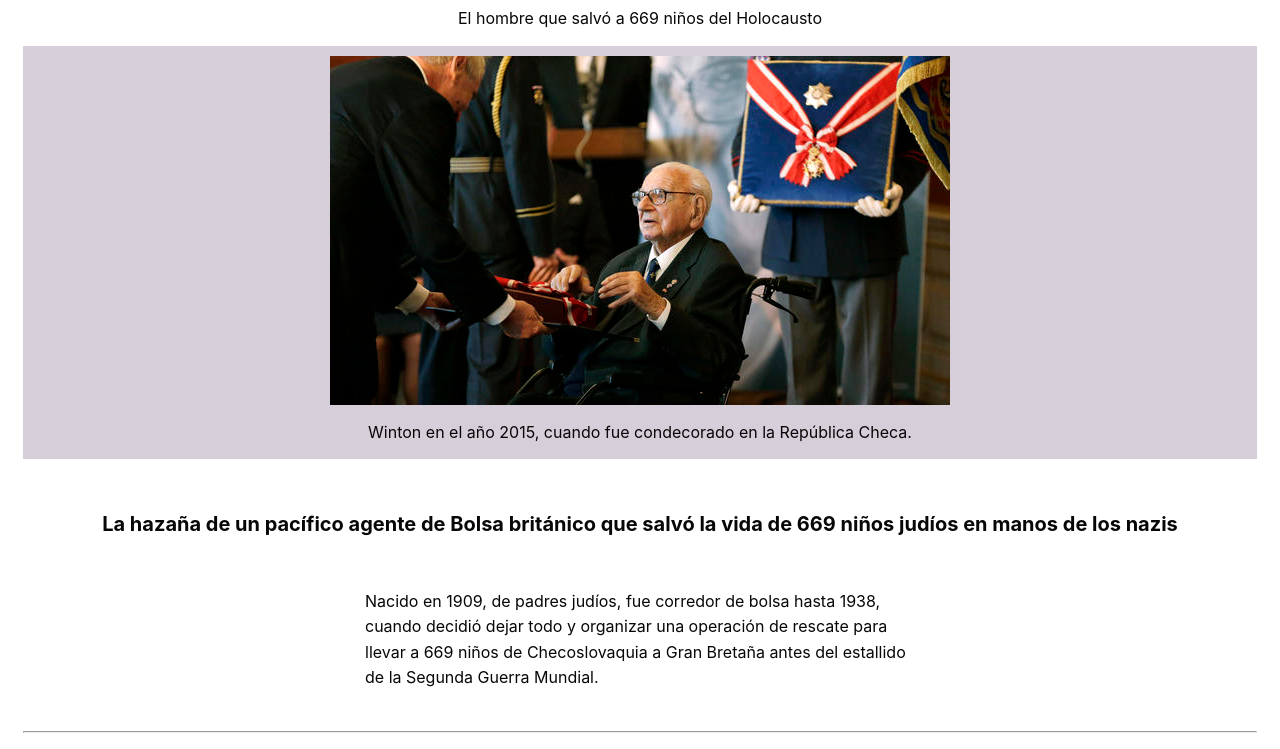
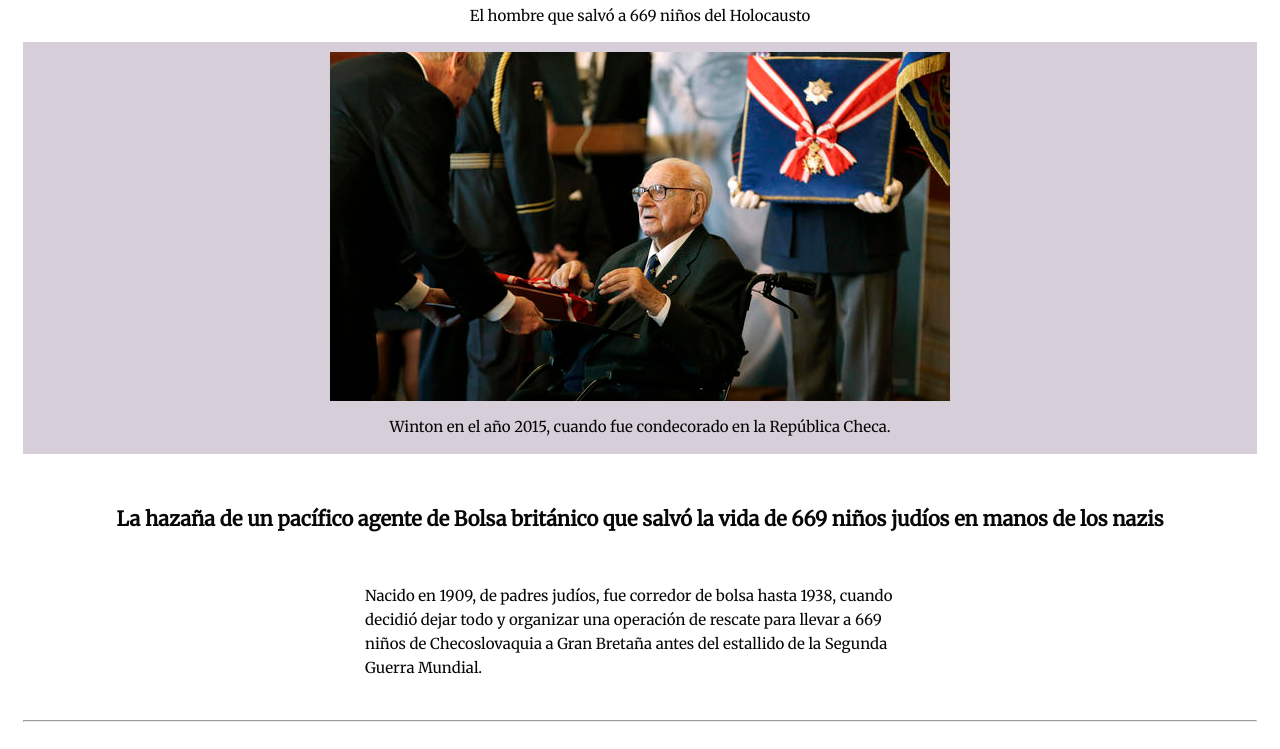
Before and after one commit to osmeily/pagina-tributo, a plain HTML site: page index.html in a window 1280 px wide. Shown: the part 164-913 px from the top of the page. Drawn offline with Linux system fonts and the light colour scheme.

Commit message:
Font changed

```diff
--- a/style/styles.css
+++ b/style/styles.css
@@ -1,10 +1,11 @@
+@import url('https://fonts.googleapis.com/css2?family=Merriweather:ital,wght@0,400;1,300&display=swap');
+
 html {
-    font-size: 10px;
+    font-size: 15px;
 }
 
 body {
-    font-family: -apple-system, BlinkMacSystemFont, 'Segoe UI', 'Roboto','Helvetica Neue', Arial, sans-serif;
-    font-size: 16px;
+    font-family: 'Merriweather', serif;
     line-height: 1.5;
     text-align: center;
     color: rgb(8, 6, 6);
```
